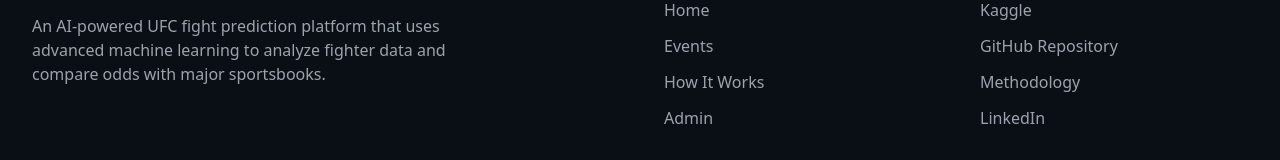
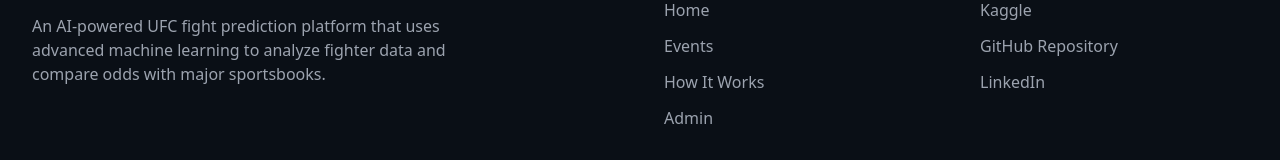
Before and after one commit to ndhaliwal59/ufcPredictorWebsite, a React (Vite) app in the folder vite-project/: page / in a window 1280 px wide. Shown: the part 4154-4314 px from the top of the page. Built offline with nearby package versions, Linux system fonts and the light colour scheme; no server answers.

Commit message:
removed .env

```diff
--- a/vite-project/src/components/Footer.tsx
+++ b/vite-project/src/components/Footer.tsx
@@ -50,7 +50,6 @@ export default function Footer() {
             <ul className="space-y-3">
               <li><a href="#" className="text-[#9CA3AF] hover:text-white transition-colors duration-200">Kaggle</a></li>
               <li><a href="#" className="text-[#9CA3AF] hover:text-white transition-colors duration-200">GitHub Repository</a></li>
-              <li><a href="/how-it-works#methodology" className="text-[#9CA3AF] hover:text-white transition-colors duration-200">Methodology</a></li>
               <li><a href="#" className="text-[#9CA3AF] hover:text-white transition-colors duration-200">LinkedIn</a></li>
             </ul>
           </div>
```
Also changed, not shown: 1 other file (tests, documents, lock files or other folders).
